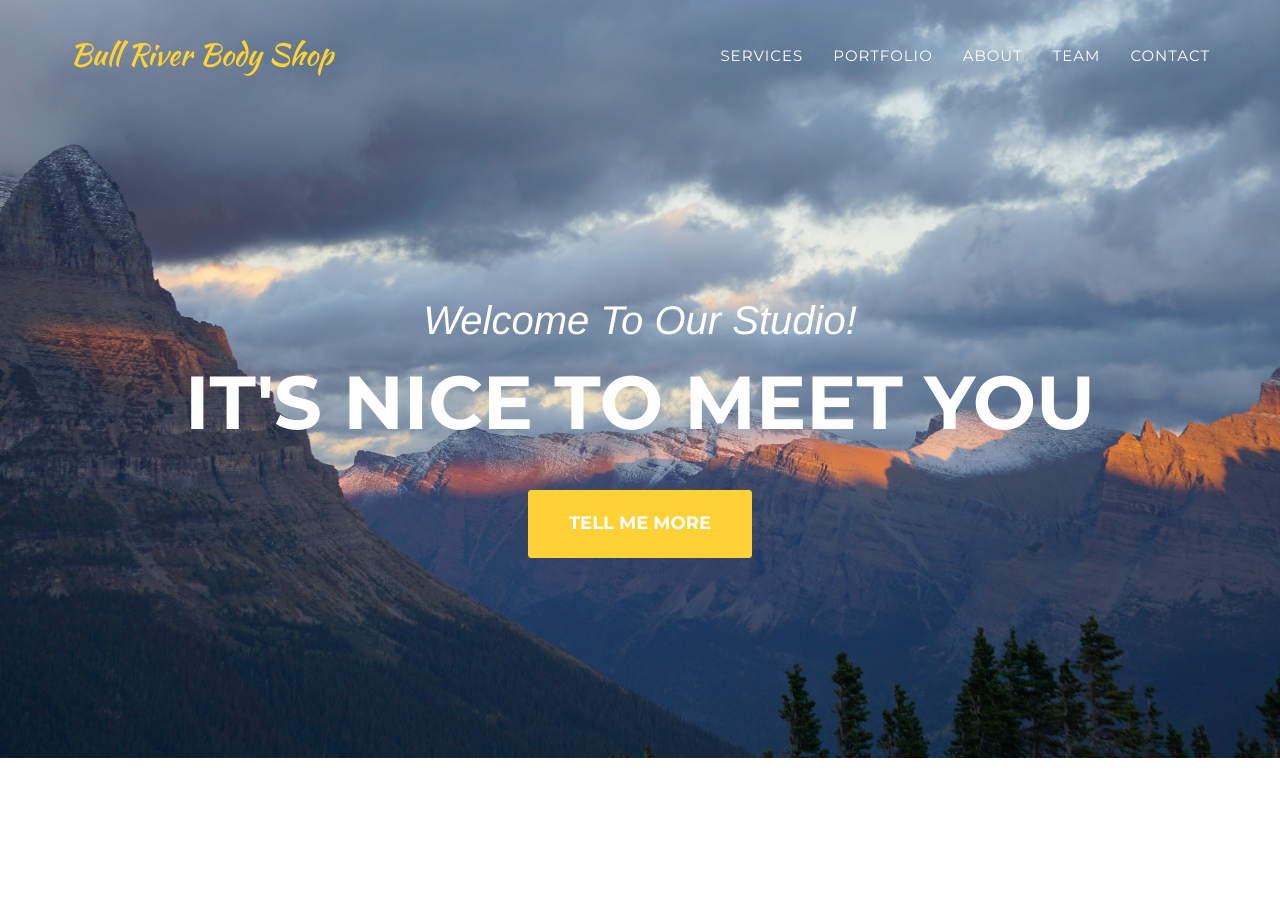
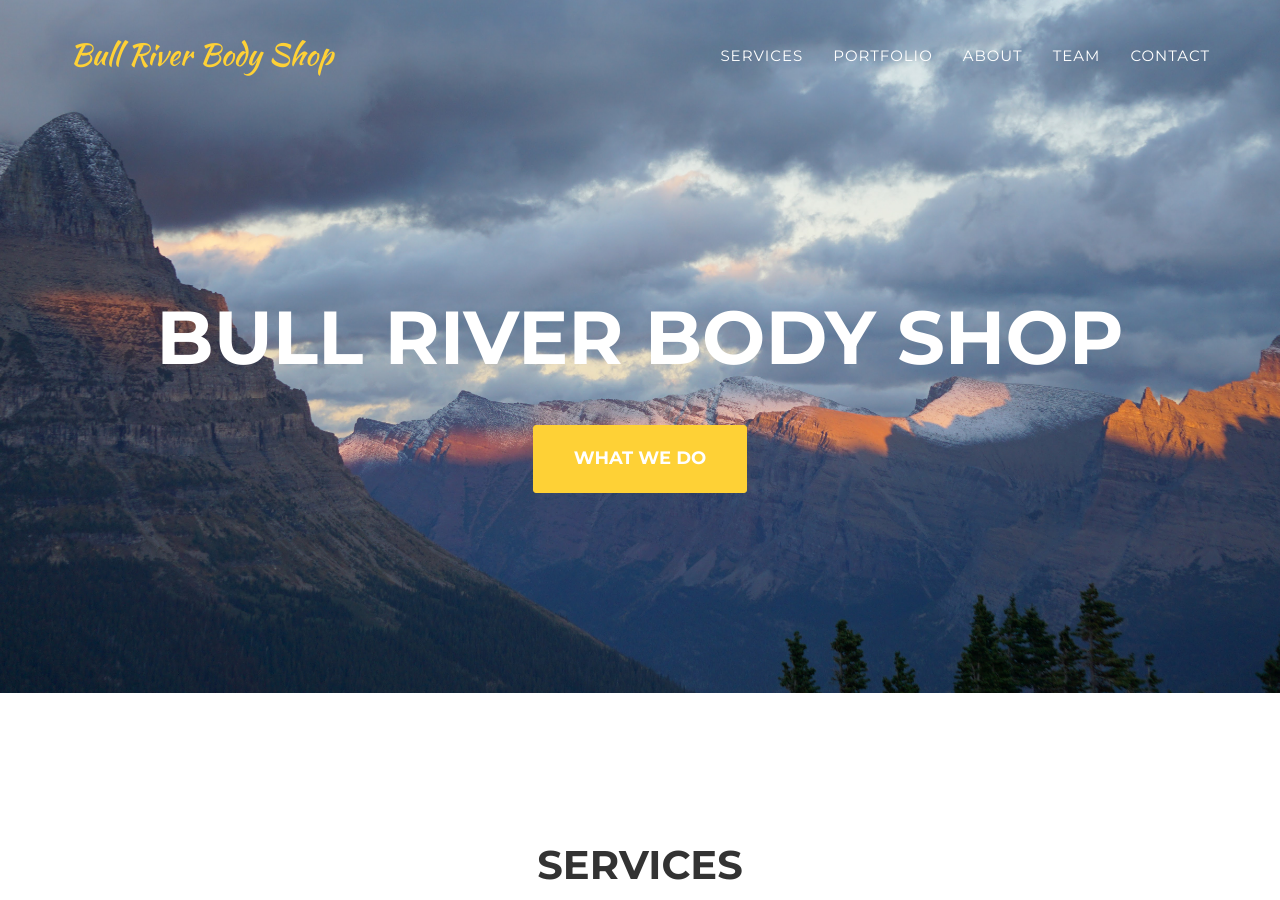
Before and after one commit to Anant08/tessagit.github.io, a Jekyll site: the page built from index.html, in a window 1280 px wide and 900 px high. Built offline with Jekyll 4.4.1, drawn with Linux system fonts in a browser that asks for light colours; some web fonts are replaced.

Commit message:
updated title text

```diff
--- a/_includes/header.html
+++ b/_includes/header.html
@@ -44,9 +44,9 @@
     <header>
         <div class="container">
             <div class="intro-text">
-                <div class="intro-lead-in">Welcome To Our Studio!</div>
-                <div class="intro-heading">It's Nice To Meet You</div>
-                <a href="#services" class="page-scroll btn btn-xl">Tell Me More</a>
+<!--                 <div class="intro-lead-in">Welcome To Our Studio!</div> -->
+                <div class="intro-heading">Bull River Body Shop</div>
+                <a href="#services" class="page-scroll btn btn-xl">What We Do</a>
             </div>
         </div>
     </header>
```
